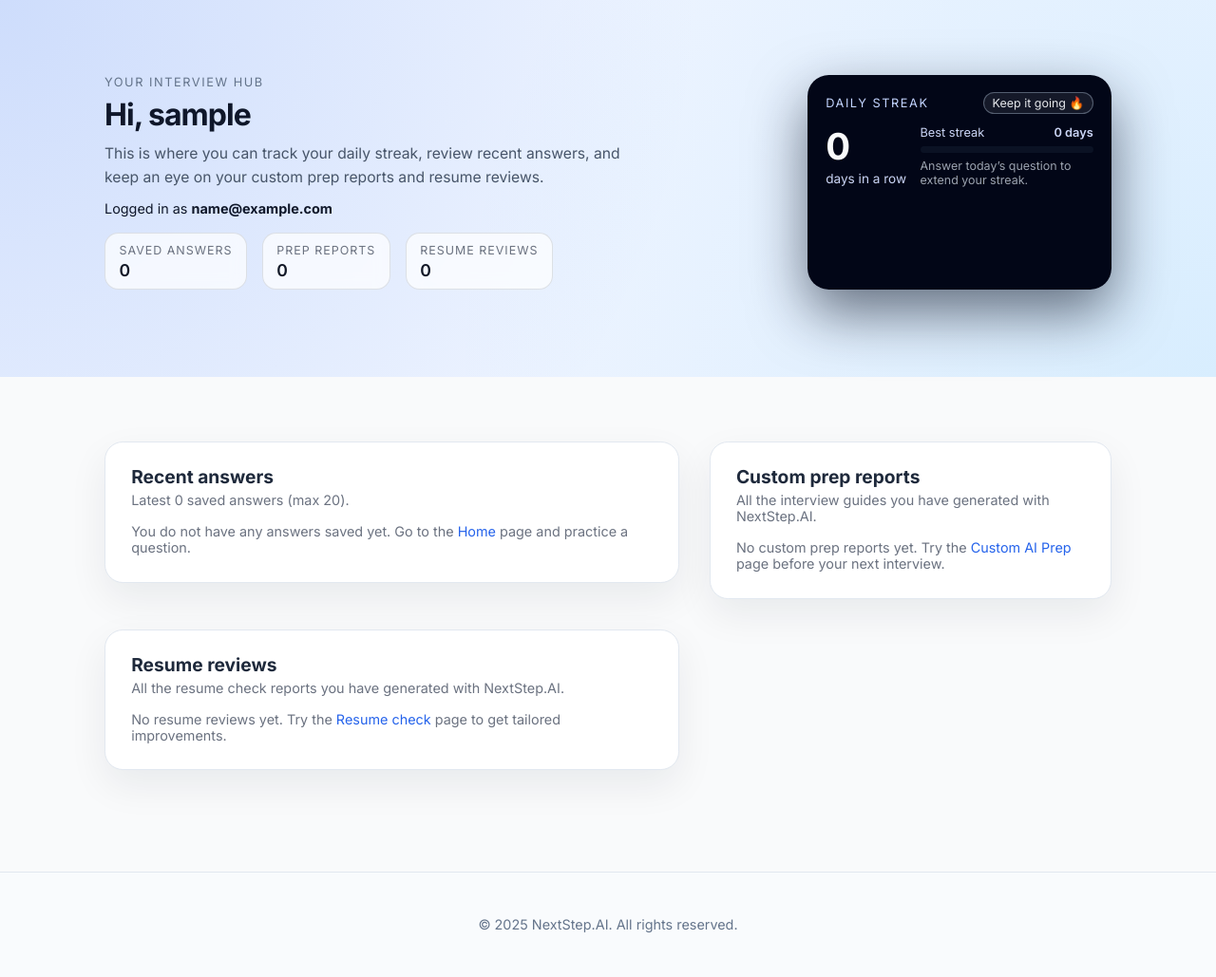
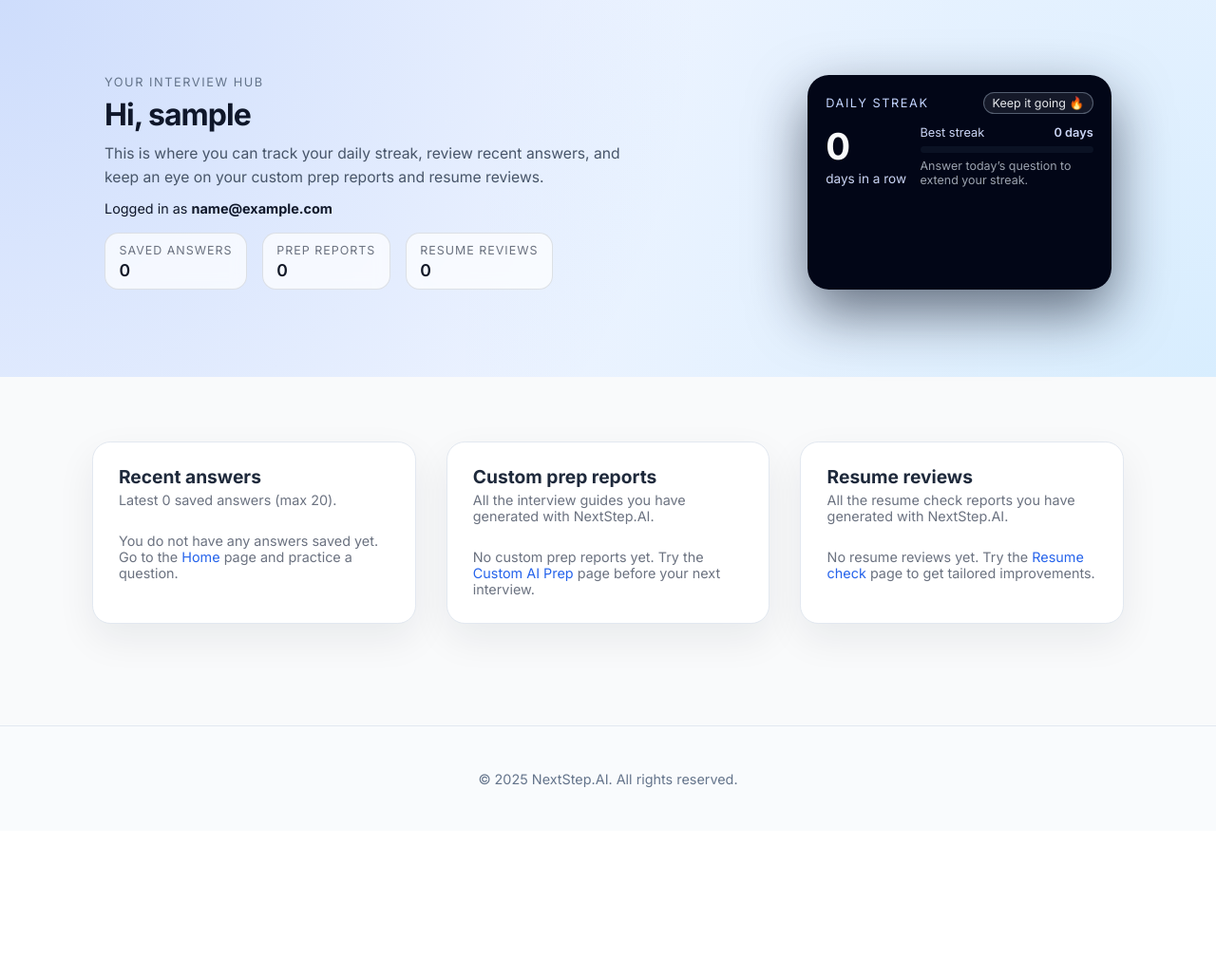
Before and after one commit to fabio-pecora/NextStep.AI, a Flask app: page /profile in a window 1280 px wide. Shown: the part 65-1094 px from the top of the page at 95% size. After the commit the page ends 895 px from the top, so only its background shows below. Run offline with Flask 3, Linux system fonts and the light colour scheme; the visitor is signed in with stand-in values (Sample User, id 1); data comes from the database, SQL or seed files in the repository; data that the repository does not hold is empty; some libraries are stand-ins or nearby versions.

Commit message:
better profile.css page

```diff
--- a/static/css/profile.css
+++ b/static/css/profile.css
@@ -230,7 +230,7 @@
 }
 
 /* ===========================
-   BODY GRID SECTION (redone)
+   BODY GRID SECTION
    =========================== */
 
 .profile-body {
@@ -238,20 +238,29 @@
   background: #f9fafb;
 }
 
+/* Make the shell a bit wider on this page only */
+.profile-body .app-shell {
+  max-width: 1240px;
+}
+
+/* Three equal columns in one row, well distributed */
 .profile-grid {
   display: grid;
-  grid-template-columns: minmax(0, 2fr) minmax(0, 1.4fr);
+  grid-template-columns: repeat(3, minmax(0, 1fr));
   gap: 2rem;
-  align-items: flex-start;
+  align-items: stretch;
 }
 
-/* Shared card style */
+/* Shared card style, stretched to equal height */
 .profile-card {
   border-radius: 1.2rem;
   background: #ffffff;
   border: 1px solid #e2e8f0;
   box-shadow: 0 16px 40px rgba(15, 23, 42, 0.07);
   padding: 1.5rem 1.7rem 1.7rem;
+  height: 100%;
+  display: flex;
+  flex-direction: column;
 }
 
 /* Card headers */
@@ -338,7 +347,7 @@
   transform: translateY(-1px);
 }
 
-/* Top row: source/date + final score */
+/* Top row: source/date and final score */
 .profile-list-top-row {
   display: flex;
   justify-content: space-between;
@@ -380,7 +389,7 @@
   font-weight: 500;
 }
 
-/* Question / answer text */
+/* Question and answer text */
 
 .profile-list-question {
   font-size: 0.9rem;
@@ -435,7 +444,7 @@
 }
 
 /* ===========================
-   REPORTS CARD (prep)
+   REPORTS CARDS
    =========================== */
 
 .reports-list {
@@ -551,7 +560,7 @@
 }
 
 /* ===========================
-   Per-answer feedback panels
+   Per answer feedback panels
    =========================== */
 
 .profile-feedback-grid {
@@ -595,14 +604,12 @@
   border: 1px solid #fed7aa;
 }
 
-/* ============================================================
-   NEW: Resume Review Card for Profile Page (minimal, consistent)
-   ============================================================ */
+/* Resume review hover accents */
 
 .profile-resume-card .profile-list-item:hover {
   background: #eefdfc;
   border-color: #5eead4;
-  box-shadow: 0 10px 24px rgba(45, 212, 191, 0.20);
+  box-shadow: 0 10px 24px rgba(45, 212, 191, 0.2);
   transform: translateY(-1px);
 }
 
```
